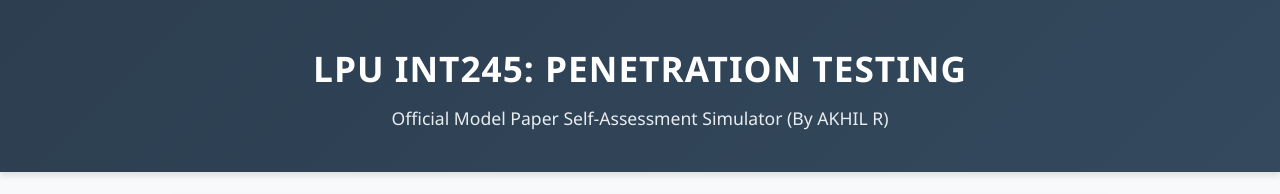
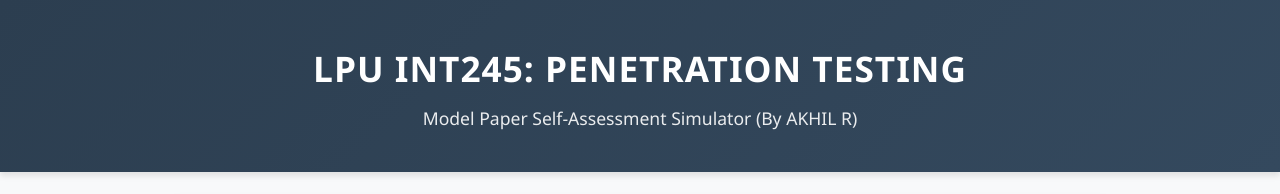
Before and after one commit to AKHILR-1/INT245-Modelpaper-practice, a plain HTML site: page index.html in a window 1280 px wide. Shown: the top 194 px of the page. Drawn offline with Linux system fonts and the light colour scheme.

Commit message:
Update header text

```diff
--- a/index.html
+++ b/index.html
@@ -194,7 +194,7 @@
 
 <header>
     <h1>LPU INT245: PENETRATION TESTING</h1>
-    <p>Official Model Paper Self-Assessment Simulator (By AKHIL R)</p>
+    <p>Model Paper Self-Assessment Simulator (By AKHIL R)</p>
 </header>
 
 <div class="container">
```
